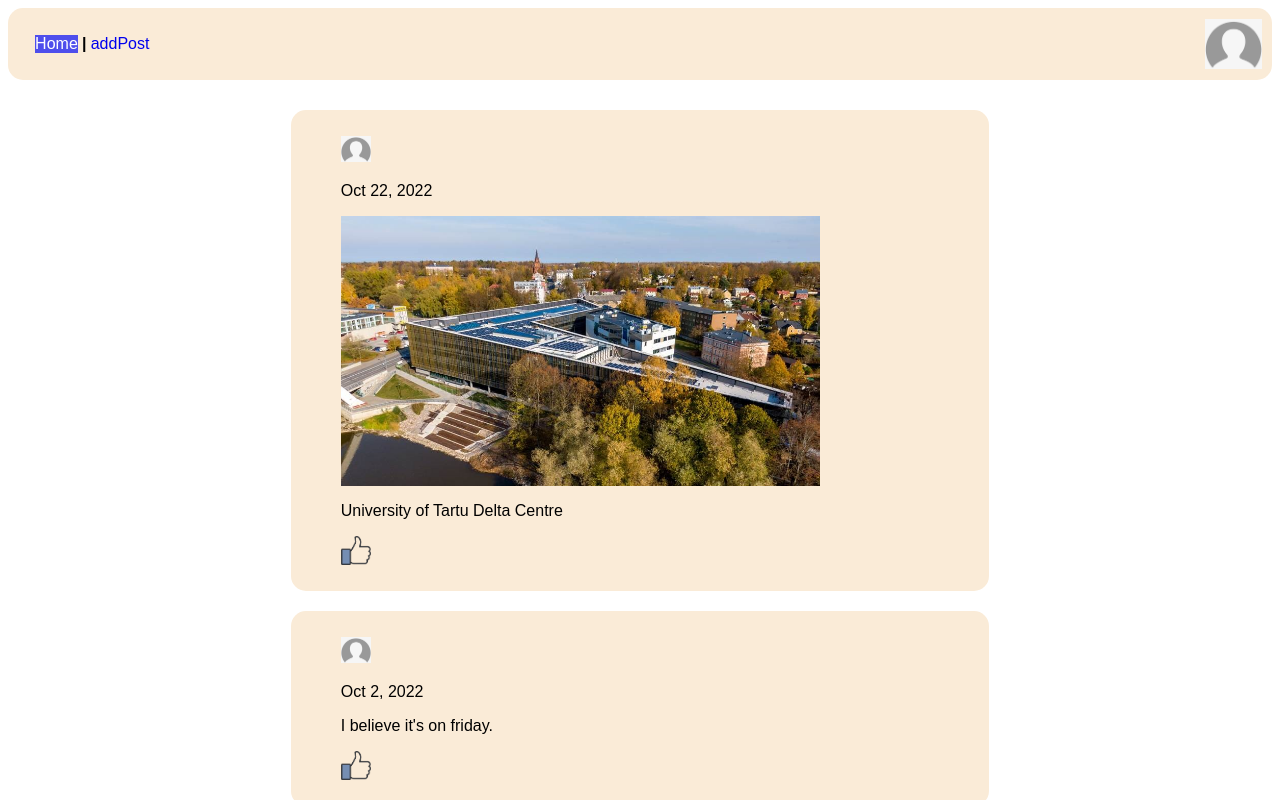
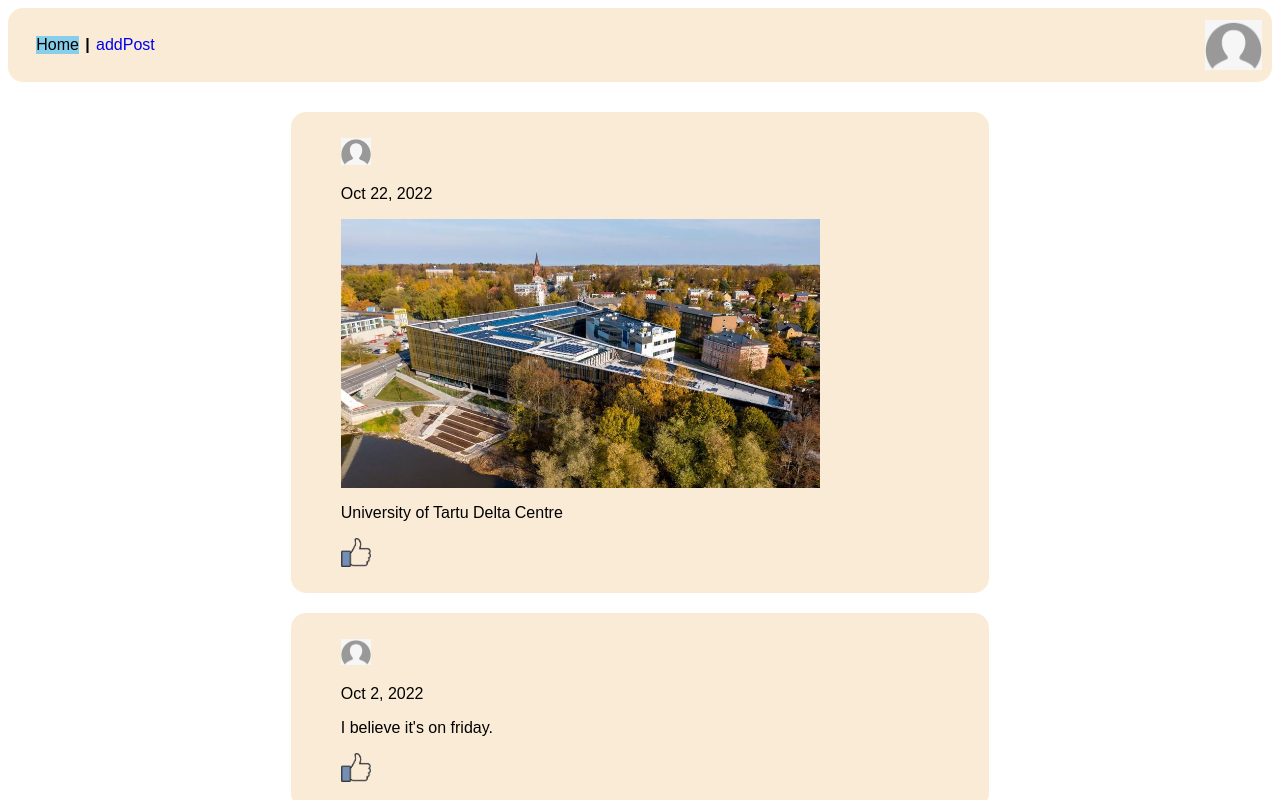
Before and after one commit to Marcusksi/WADHomework1, a plain HTML site: page Index.html in a window 1280 px wide. In both pictures the pointer is over the link "Home". Shown: the top 800 px of the page. Drawn offline with Linux system fonts and the light colour scheme.

Commit message:
nav button color

```diff
--- a/res/css/style.css
+++ b/res/css/style.css
@@ -16,7 +16,7 @@ ul {
 }
 
 .nav > li {
-    padding: 2%;
+    padding: 3%;
 }
 
 .nav {
@@ -32,8 +32,8 @@ ul {
 }
 
 .nav a:hover {
-    background-color:rgb(78, 78, 236);
-    color: white;
+    background-color:skyblue;
+    color: black;
 }
 
 
```
